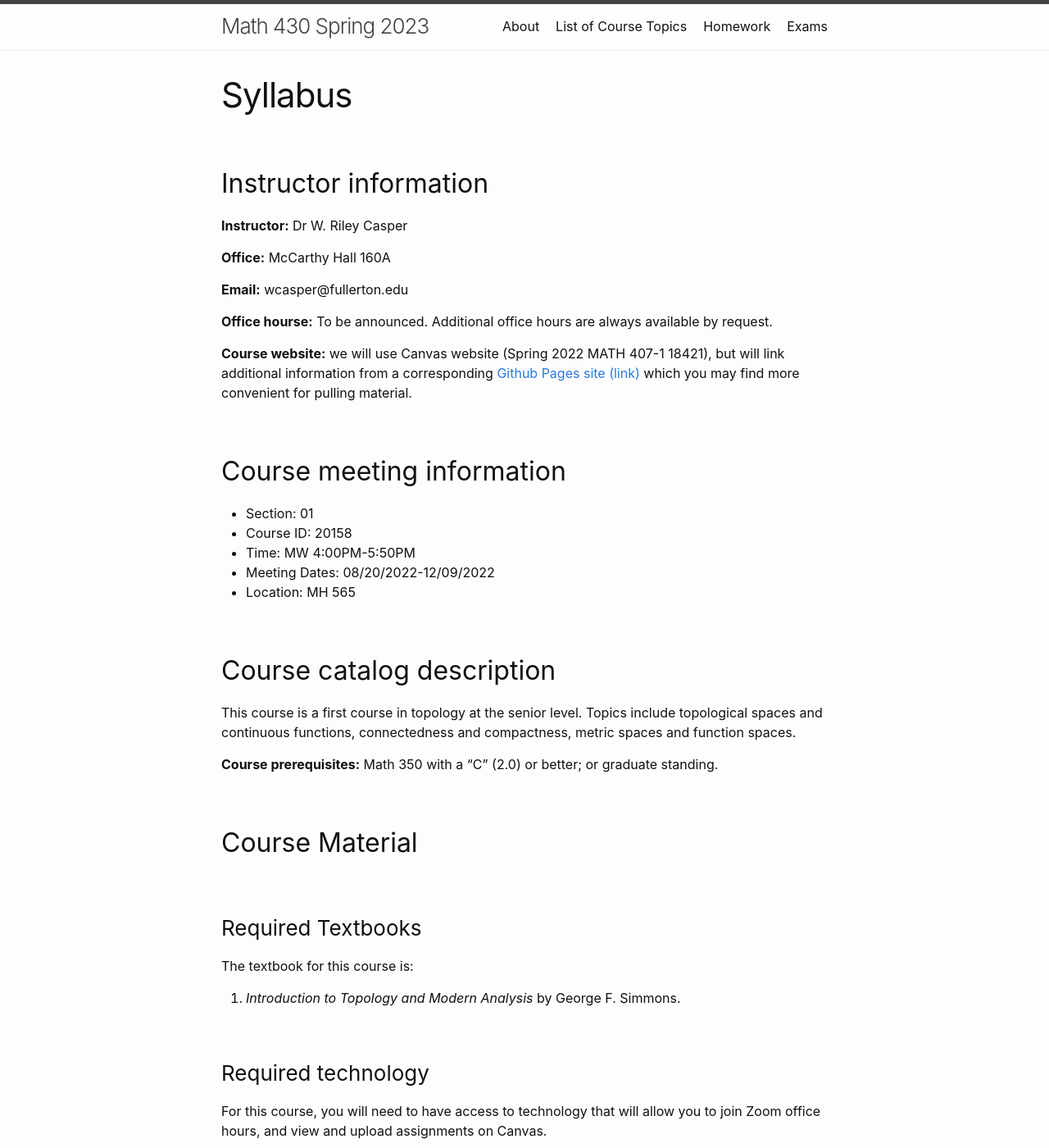
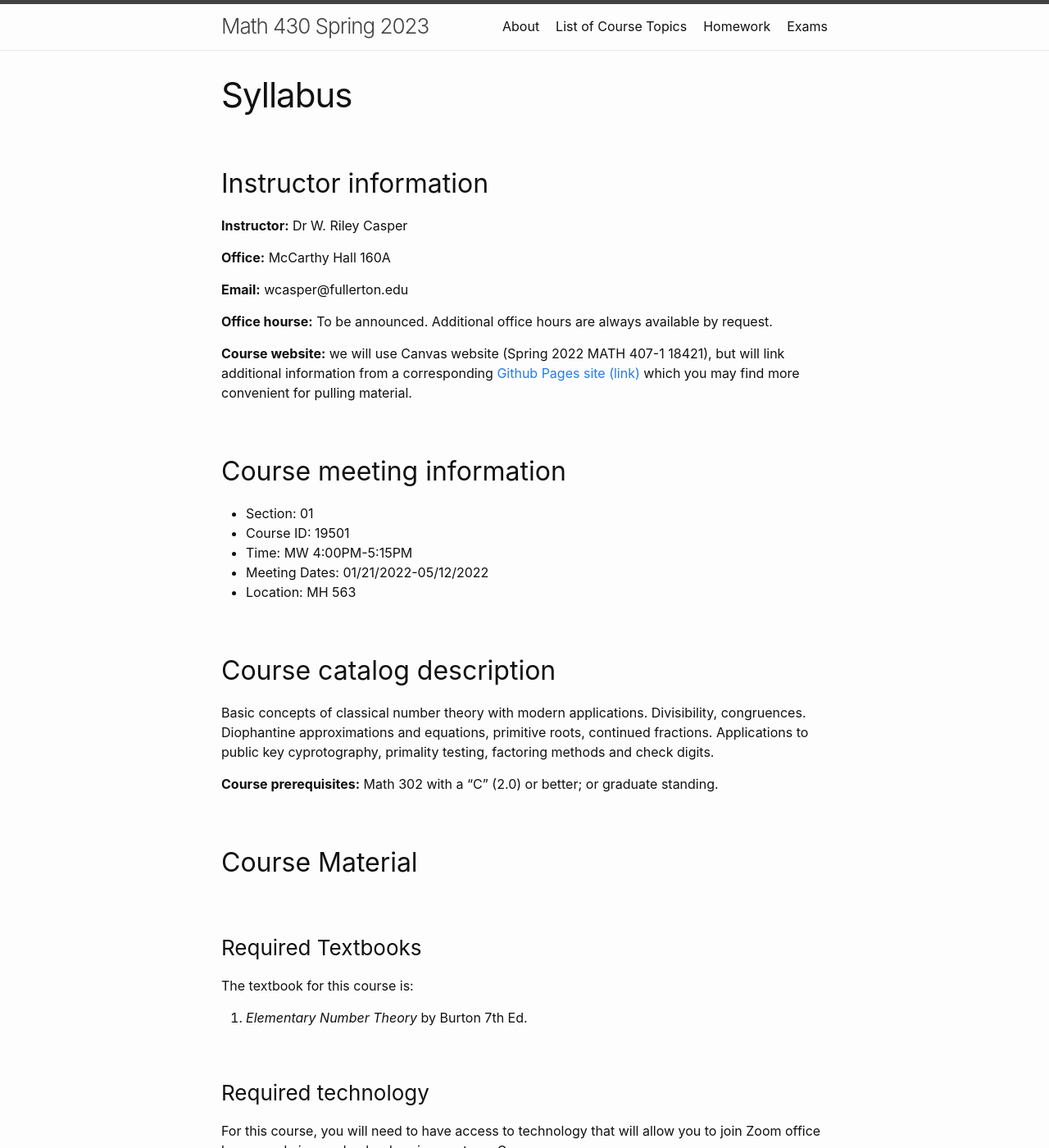
Before and after one commit to wcasper/math430spring2023, a Jekyll site: the page built from extras/syllabus.md, in a window 1280 px wide and 1400 px high. Shown: the whole window at 82% size. Built offline with Jekyll 4.4.1, drawn with Linux system fonts in a browser that asks for light colours; some of the changed text lies outside the part shown.

Commit message:
updated for new class

```diff
--- a/extras/syllabus.md
+++ b/extras/syllabus.md
@@ -17,21 +17,21 @@ permalink: /extras/syllabus
 
 ## Course meeting information
 * Section: 01
-* Course ID: 20158
-* Time: MW 4:00PM-5:50PM
-* Meeting Dates: 08/20/2022-12/09/2022
-* Location: MH 565
+* Course ID: 19501
+* Time: MW 4:00PM-5:15PM
+* Meeting Dates: 01/21/2022-05/12/2022
+* Location: MH 563
 
 ## Course catalog description
-This course is a first course in topology at the senior level.  Topics include topological spaces and continuous functions, connectedness and compactness, metric spaces and function spaces.
+Basic concepts of classical number theory with modern applications. Divisibility, congruences. Diophantine approximations and equations, primitive roots, continued fractions. Applications to public key cyprotography, primality testing, factoring methods and check digits.
 
-**Course prerequisites:** Math 350 with a "C" (2.0) or better; or graduate standing.
+**Course prerequisites:** Math 302 with a "C" (2.0) or better; or graduate standing.
 
 ## Course Material
 ### Required Textbooks
 The textbook for this course is:
 
-1. *Introduction to Topology and Modern Analysis* by George F. Simmons.
+1. *Elementary Number Theory* by Burton 7th Ed.
 
 ### Required technology
 For this course, you will need to have access to technology that will allow you to join Zoom office hours, and view and upload assignments on Canvas.
@@ -53,6 +53,8 @@ You can get free and low-cost software for being an active CUSF student.  Softwa
 * Assessments: 10%
 * Midterm Exams: 3 at 15% each
 * Final Exam: 30%
+
+**Caution!** Do your homework!  It is worth a considerable percentage of your grade.  It is possible to pass every exam in this class and still fail if you don't bother to turn in your homework.
 
 ### Grading scale (tentative)
 
```
